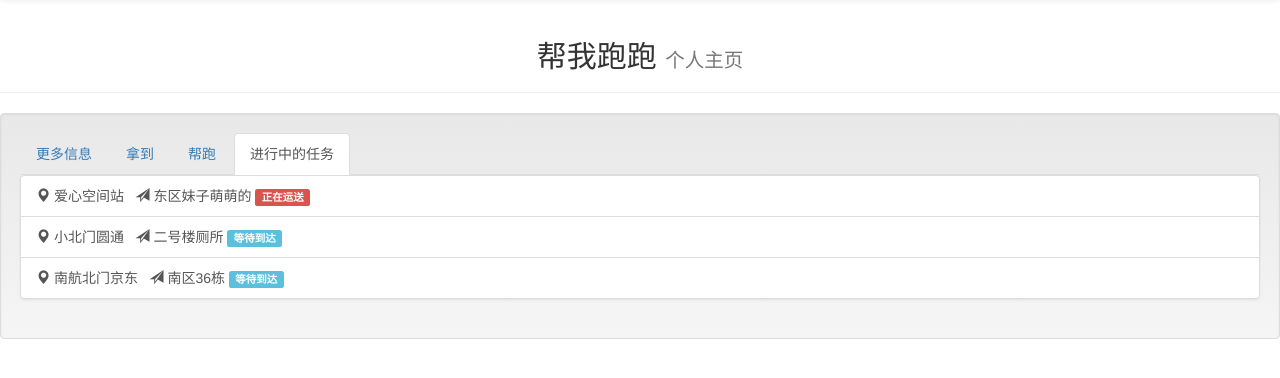
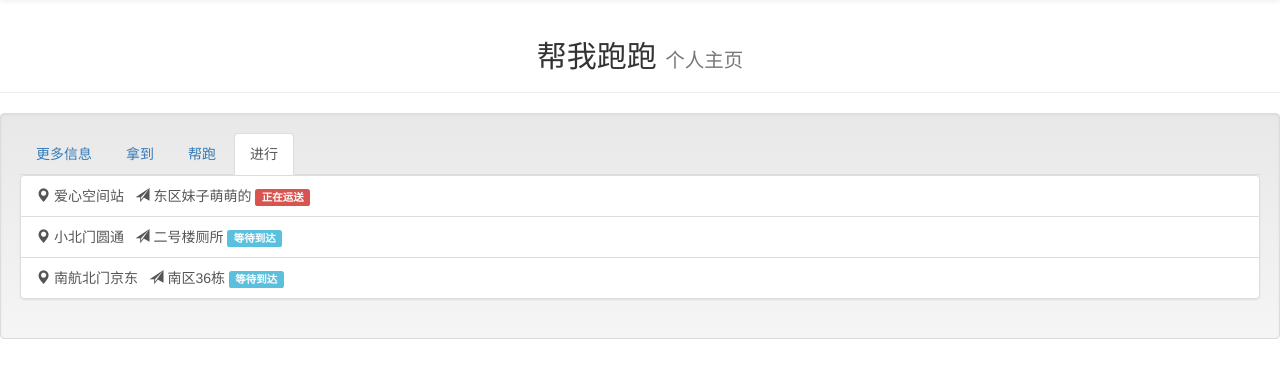
Before and after one commit to sparkice/BWPP, a Django app: page /user/ in a window 1280 px wide. Shown: the part 52-430 px from the top of the page. Run offline with Django 3.2, Linux system fonts and the light colour scheme; a user stored in the database is signed in; data comes from the database, SQL or seed files in the repository; both versions use the stored data as it was after the commit; some libraries are stand-ins or nearby versions.

Commit message:
change many!

```diff
--- a/NewBWPP/settings.py
+++ b/NewBWPP/settings.py
@@ -103,8 +103,8 @@ AUTH_PASSWORD_VALIDATORS = [
 GRAPPELLI_ADMIN_TITLE = '帮我跑跑后台管理'
 LANGUAGE_CODE = 'zh-hans'
 
-TIME_ZONE = 'UTC'
-#TIME_ZONE = 'Asia/Shanghai'
+#TIME_ZONE = 'UTC'
+TIME_ZONE = 'Asia/Shanghai'
 USE_I18N = True
 
 USE_L10N = True
--- a/main/templates/index.html
+++ b/main/templates/index.html
@@ -4,6 +4,7 @@
     <meta charset="UTF-8">
     <meta http-equiv="X-UA-Compatible" content="IE=edge,Chrome=1">
     <meta name="viewport" content="width=device-width, initial-scale=1">
+      <!--we_ui -->
     <!-- 最新版本的 Bootstrap 核心 CSS 文件 -->
     <link rel="stylesheet" href="https://cdn.bootcss.com/bootstrap/3.3.7/css/bootstrap.min.css"
           integrity="sha384-BVYiiSIFeK1dGmJRAkycuHAHRg32OmUcww7on3RYdg4Va+PmSTsz/K68vbdEjh4u" crossorigin="anonymous">
@@ -21,7 +22,7 @@
 </head>
 <body>
 
-<nav class="navbar navbar-default" role="navigation">
+<nav class="navbar navbar-default " role="navigation">
     <div class="navbar-header">
         <button type="button" class="navbar-toggle" data-toggle="collapse"
                 data-target="#example-navbar-collapse">
@@ -31,6 +32,7 @@
             <span class="icon-bar"></span>
         </button>
         <a class="navbar-brand">{{ request.user }}</a>
+
     </div>
     <div class="collapse navbar-collapse" id="example-navbar-collapse">
         <ul class="nav navbar-nav">
@@ -57,6 +59,7 @@
         </a>
     {% endfor %}
 </div>
+
  <a href="{% url 'new_mail' %}" type="button" class="btn btn-primary btn-block btn-lg">提交新快递</button> </a>
 
 </body>
--- a/main/templates/user.html
+++ b/main/templates/user.html
@@ -4,6 +4,7 @@
     <meta charset="UTF-8">
     <meta http-equiv="X-UA-Compatible" content="IE=edge,Chrome=1">
     <meta name="viewport" content="width=device-width, initial-scale=1">
+
     <!-- 最新版本的 Bootstrap 核心 CSS 文件 -->
     <link rel="stylesheet" href="https://cdn.bootcss.com/bootstrap/3.3.7/css/bootstrap.min.css"
           integrity="sha384-BVYiiSIFeK1dGmJRAkycuHAHRg32OmUcww7on3RYdg4Va+PmSTsz/K68vbdEjh4u" crossorigin="anonymous">
@@ -51,7 +52,7 @@
         </li>
         <li><a href="#please_mail" data-toggle="tab">拿到</a></li>
         <li><a href="#take_mail" data-toggle="tab">帮跑</a></li>
-        <li><a href="#do_mail" data-toggle="tab">进行中的任务</a></li>
+        <li><a href="#do_mail" data-toggle="tab">进行</a></li>
     </ul>
     <div id="myTabContent" class="tab-content">
         <div class="tab-pane fade" id="more_info">
```
Also changed, not shown: db.sqlite3.
